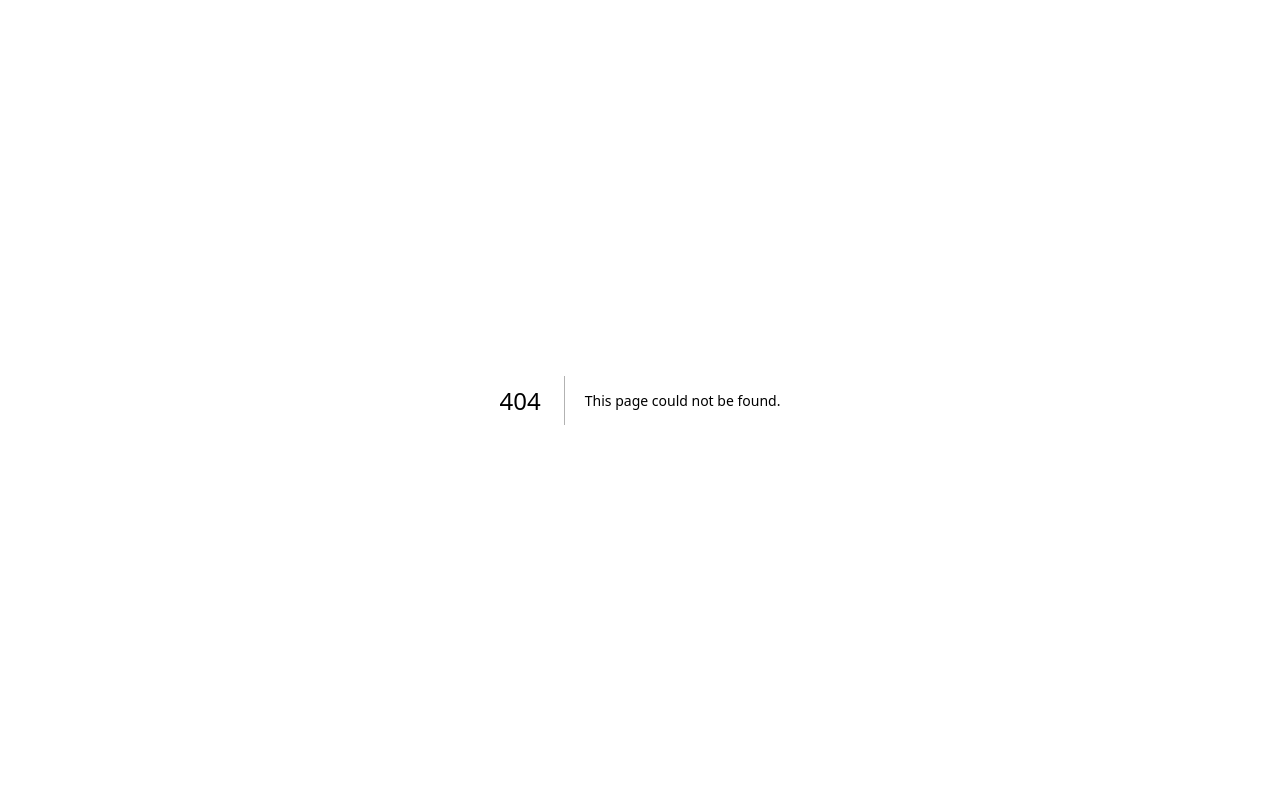
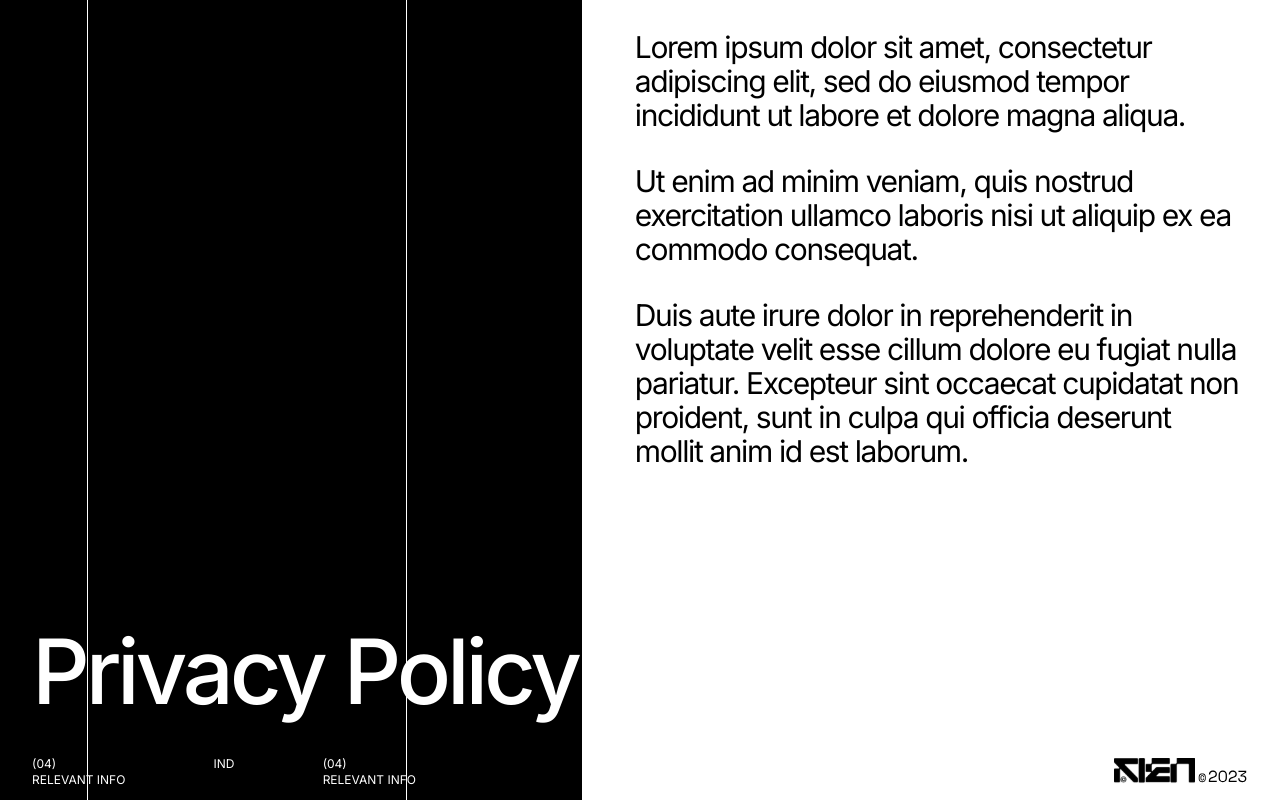
Before and after one commit to asadtoqeer777/Kien, a Next.js app: page /privacyPolicy in a window 1280 px wide. Before the commit this address had no page. Built offline with nearby package versions, Linux system fonts and the light colour scheme.

Commit message:
Develop privacy and policy screen

```diff
--- a/src/app/connect/page.tsx
+++ b/src/app/connect/page.tsx
@@ -1,8 +1,10 @@
 "use client"
 
-import React from 'react'
+import React, { useEffect } from 'react'
 import { useRouter } from 'next/navigation'
 import Header from '../__components/header/Header'
+import gsap from "gsap";
+import { ScrollTrigger } from "gsap/ScrollTrigger";
 import Image from 'next/image'
 import backArrow from "../__assets/images/svgs/backArrow.svg"
 import DownArrow from "../__assets/images/svgs/downArrow.svg"
@@ -10,20 +12,37 @@ import Button from '../__components/buttons/Button'
 import FooterLogo from "../__assets/images/svgs/footerLogo.svg"
 import Container from '../__components/container/Container'
 
+gsap.registerPlugin(ScrollTrigger);
+
 const Connect = () => {
   const router = useRouter()
+
+  useEffect(()=> {
+    gsap.from("#connectFade", {
+      opacity: 0,
+      x: 800,
+      duration: 1
+
+    });
+    // gsap.from("#connectHeading", {
+    //   opacity: 0,
+    //   x: -800,
+    //   duration: 1
+
+    // });
+  }, [])
   return (
     <div>
       <div className="h-[100%]">
 
         <div className="h-[100vh] bg-black pt-[30px] sm:pt-[50px] md:pt-[80px] xl:pt-[120px] relative">
           <Container>
-            <div>
+            <div id='connectHeading'>
               <h1 className='text-[60px] sm:text-[100px] md:text-[110px] lg:text-[150px] xl:text-[200px] 2xl:text-[275px] text-white font-bold xl:tracking-[-16.5px] uppercase leading-[70px]'>
                 Connect
               </h1>
             </div>
-            <div className="h-[90vh] w-[100%] sm:h-[85vh] sm:w-[90%] md:h-[82vh] md:w-[80%] xl:h-[82vh] 2xl:h-[85vh] xl:w-[70%] 2xl:w-[75%] bg-[#E3FF00] absolute bottom-0 right-0">
+            <div className="h-[90vh] w-[100%] sm:h-[85vh] sm:w-[90%] md:h-[82vh] md:w-[80%] xl:h-[82vh] 2xl:h-[85vh] xl:w-[70%] 2xl:w-[75%] bg-[#E3FF00] absolute bottom-0 right-0" id='connectFade'>
               <div className="relative h-[90vh] sm:h-[85vh] md:h-[81vh] xl:h-[82vh] 2xl:h-[85vh]">
                 <div className="grid grid-cols-12">
                   <div className="col-span-4 lg:col-span-5">
--- a/src/app/page.tsx
+++ b/src/app/page.tsx
@@ -206,6 +206,7 @@ export default function Home() {
 
 
 
+
     stops.forEach((stop, index) => {
       const currentSection = sections[stop] as HTMLElement; // Use type assertion
       const q = gsap.utils.selector(currentSection);
--- /dev/null
+++ b/src/app/privacyPolicy/page.tsx
@@ -0,0 +1,59 @@
+import React from "react";
+import footerLogo from "../__assets/images/svgs/mainFooterLogo.svg";
+import Image from "next/image";
+
+const PrivacyPolicy = () => {
+  return (
+    <div className="h-screen w-screen">
+      <div className=" grid grid-cols-11 h-screen">
+        <div className=" col-span-5 bg-black relative">
+          <div className="w-[1px] h-screen bg-white absolute top-0 left-[15%]"></div>
+          <div className="w-[1px] h-screen bg-white absolute top-0 right-[30%]"></div>
+        </div>
+        <div className=" col-span-6 pl-[53px] pr-[35px] pt-[30px] 2xl:text-[35px] xl:text-[30px] lg:text-[25px] md:text-[24px] text-[20px]  font-normal 2xl:leading-[39px] leading-[34px] tracking-[-1.4px]">
+          <div className=" mb-8">
+            Lorem ipsum dolor sit amet, consectetur adipiscing elit, sed do
+            eiusmod tempor incididunt ut labore et dolore magna aliqua.
+          </div>
+          <div className="mb-8">
+            Ut enim ad minim veniam, quis nostrud exercitation ullamco laboris
+            nisi ut aliquip ex ea commodo consequat.
+          </div>
+          <div className=" mb-8">
+            Duis aute irure dolor in reprehenderit in voluptate velit esse
+            cillum dolore eu fugiat nulla pariatur. Excepteur sint occaecat
+            cupidatat non proident, sunt in culpa qui officia deserunt mollit
+            anim id est laborum.
+          </div>
+        </div>
+      </div>
+      <div className="absolute bottom-0 left-1/2 transform -translate-x-1/2 w-full mx-auto py-3 px-8 gap-5">
+        <div className="2xl:text-[102px] xl:text-[90px] lg:text-[70px] md:text-[50px] sm:text-[40px] text-[30px] font-medium leading-[89px] text-white tracking-[-4.08px] mb-[40px]">
+          Privacy Policy
+        </div>
+        <div className="flex flex-wrap justify-between items-center ">
+          <div className="max-w-sm w-full flex items-end text-white">
+            <div className="flex justify-between gap-6 w-full">
+              <p className="w-max text-xs">
+                (04)
+                <br />
+                RELEVANT INFO
+              </p>
+              <p className="w-max text-xs">IND</p>
+              <p className="w-max text-xs">
+                (04)
+                <br />
+                RELEVANT INFO
+              </p>
+            </div>
+          </div>
+          <div className=" w-max ml-auto">
+            <Image src={footerLogo} alt="footer-logo" className="" />
+          </div>
+        </div>
+      </div>
+    </div>
+  );
+};
+
+export default PrivacyPolicy;
--- /dev/null
+++ b/src/app/refundPolicy/page.tsx
@@ -0,0 +1,59 @@
+import React from "react";
+import footerLogo from "../__assets/images/svgs/mainFooterLogo.svg";
+import Image from "next/image";
+
+const RefundPolicy = () => {
+  return (
+    <div className="h-screen w-screen">
+      <div className=" grid grid-cols-11 h-screen">
+        <div className=" col-span-5 bg-black relative">
+          <div className="w-[1px] h-screen bg-white absolute top-0 left-[15%]"></div>
+          <div className="w-[1px] h-screen bg-white absolute top-0 right-[30%]"></div>
+        </div>
+        <div className=" col-span-6 pl-[53px] pr-[35px] pt-[30px] 2xl:text-[35px] xl:text-[30px] lg:text-[25px] md:text-[24px] text-[20px]  font-normal 2xl:leading-[39px] leading-[34px] tracking-[-1.4px]">
+          <div className=" mb-8">
+            Lorem ipsum dolor sit amet, consectetur adipiscing elit, sed do
+            eiusmod tempor incididunt ut labore et dolore magna aliqua.
+          </div>
+          <div className="mb-8">
+            Ut enim ad minim veniam, quis nostrud exercitation ullamco laboris
+            nisi ut aliquip ex ea commodo consequat.
+          </div>
+          <div className=" mb-8">
+            Duis aute irure dolor in reprehenderit in voluptate velit esse
+            cillum dolore eu fugiat nulla pariatur. Excepteur sint occaecat
+            cupidatat non proident, sunt in culpa qui officia deserunt mollit
+            anim id est laborum.
+          </div>
+        </div>
+      </div>
+      <div className="absolute bottom-0 left-1/2 transform -translate-x-1/2 w-full mx-auto py-3 px-8 gap-5">
+        <div className="2xl:text-[102px] xl:text-[90px] lg:text-[70px] md:text-[50px] sm:text-[40px] text-[30px] font-medium leading-[89px] text-white tracking-[-4.08px] mb-[40px]">
+		Refund Policy
+        </div>
+        <div className="flex flex-wrap justify-between items-center ">
+          <div className="max-w-sm w-full flex items-end text-white">
+            <div className="flex justify-between gap-6 w-full">
+              <p className="w-max text-xs">
+                (04)
+                <br />
+                RELEVANT INFO
+              </p>
+              <p className="w-max text-xs">IND</p>
+              <p className="w-max text-xs">
+                (04)
+                <br />
+                RELEVANT INFO
+              </p>
+            </div>
+          </div>
+          <div className=" w-max ml-auto">
+            <Image src={footerLogo} alt="footer-logo" className="" />
+          </div>
+        </div>
+      </div>
+    </div>
+  );
+};
+
+export default RefundPolicy;
```
